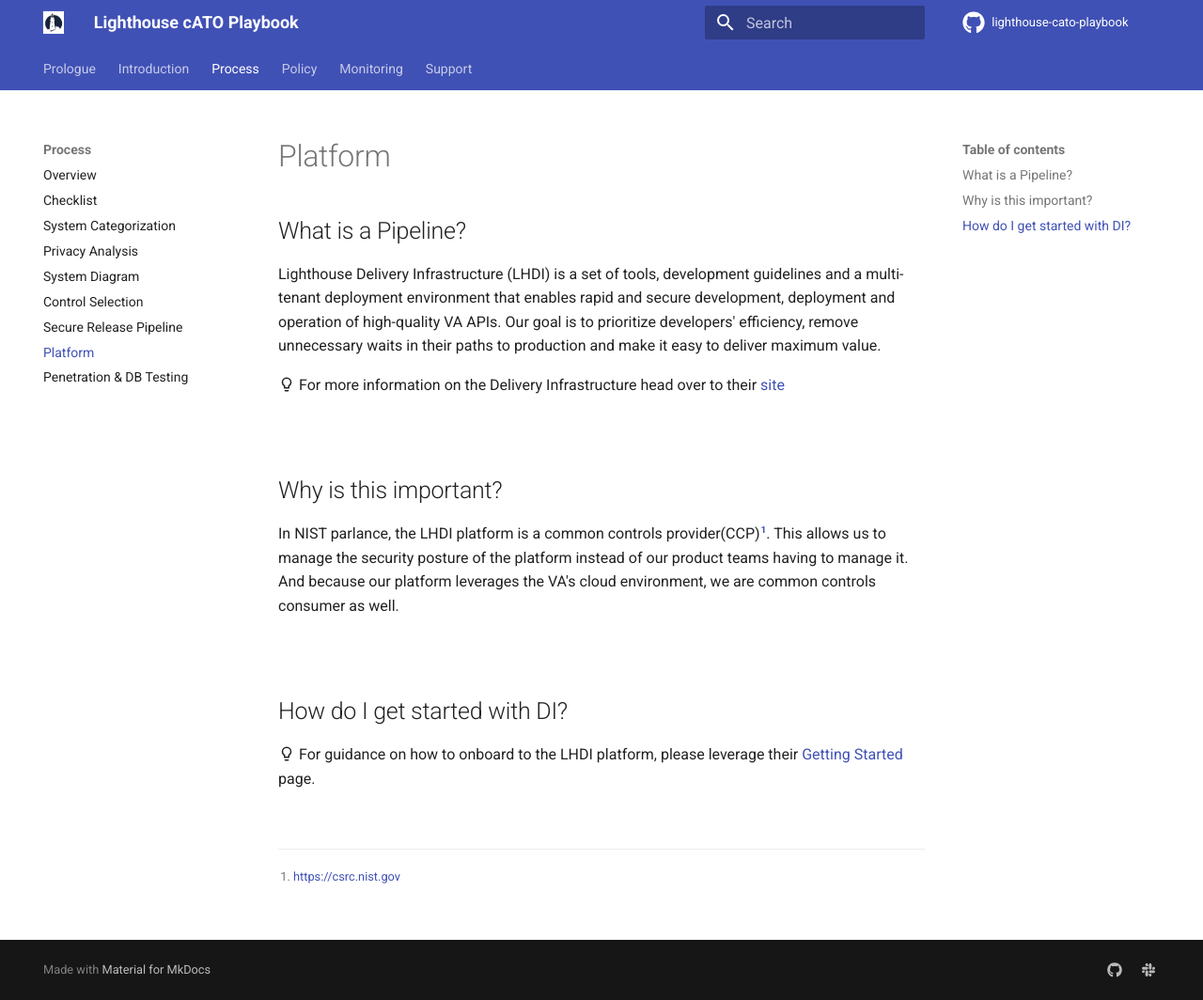
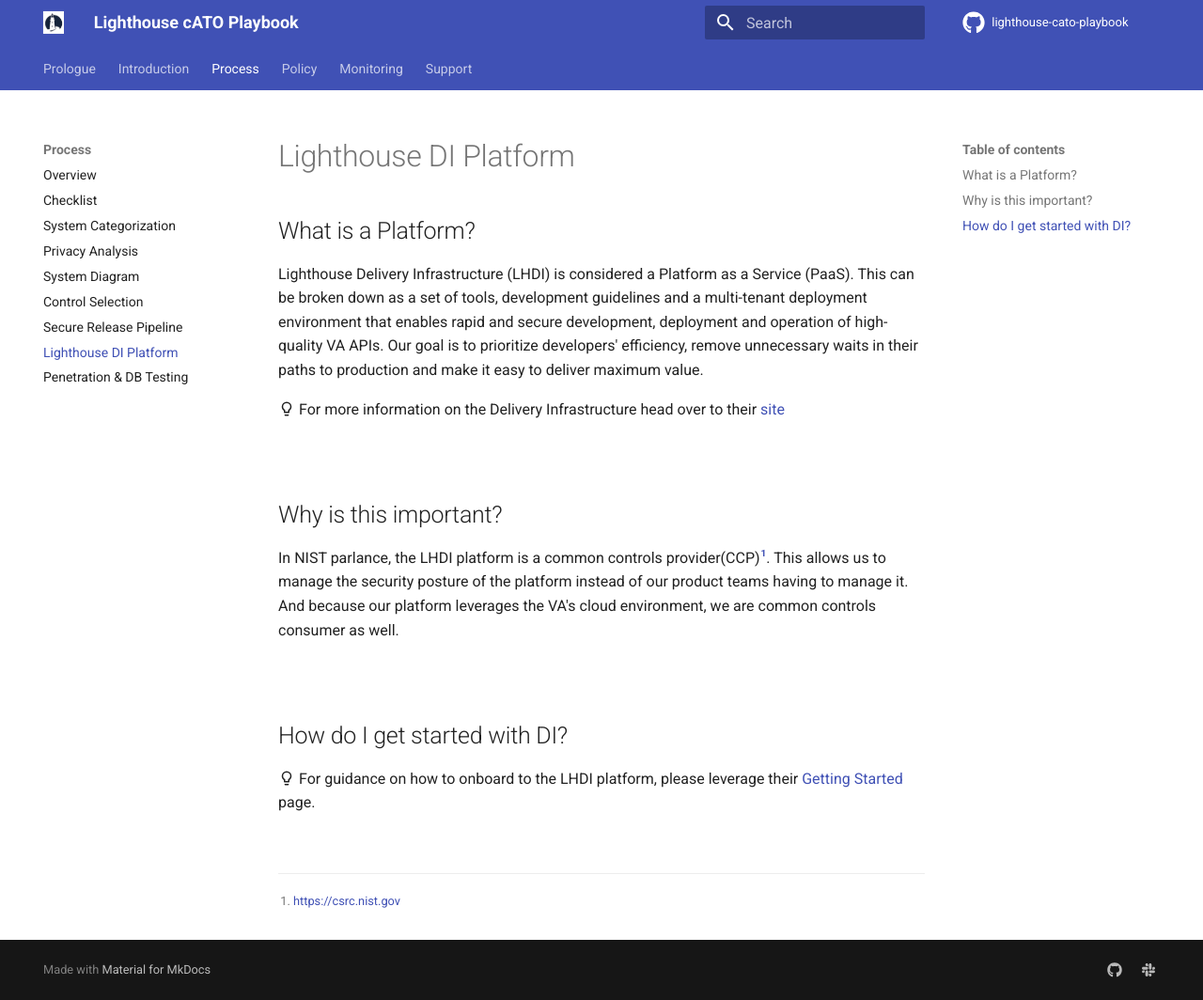
Before and after one commit to rise8-us/cato-playbook, an MkDocs documentation site: the page built from docs/platform.md, in a window 1280 px wide and 1064 px high. Shown: the whole window at 94% size. Built offline with MkDocs 1.6.1 and Material for MkDocs 9.7.7, drawn with Linux system fonts in a browser that asks for light colours; comment, search, counter and statistics services are not loaded.

Commit message:
Update platform.md

```diff
--- a/docs/platform.md
+++ b/docs/platform.md
@@ -1,7 +1,7 @@
-# Platform
+# Lighthouse DI Platform
 
-## What is a Pipeline?
-Lighthouse Delivery Infrastructure (LHDI) is a set of tools, development guidelines and a multi-tenant deployment environment that enables rapid and secure development, deployment and operation of high-quality VA APIs. Our goal is to prioritize developers' efficiency, remove unnecessary waits in their paths to production and make it easy to deliver maximum value.
+## What is a Platform?
+Lighthouse Delivery Infrastructure (LHDI) is considered a Platform as a Service (PaaS). This can be broken down as a set of tools, development guidelines and a multi-tenant deployment environment that enables rapid and secure development, deployment and operation of high-quality VA APIs. Our goal is to prioritize developers' efficiency, remove unnecessary waits in their paths to production and make it easy to deliver maximum value.
 
 :material-lightbulb-outline: For more information on the Delivery Infrastructure head over to their [site](https://department-of-veterans-affairs.github.io/lighthouse-di-documentation/)
 
```
